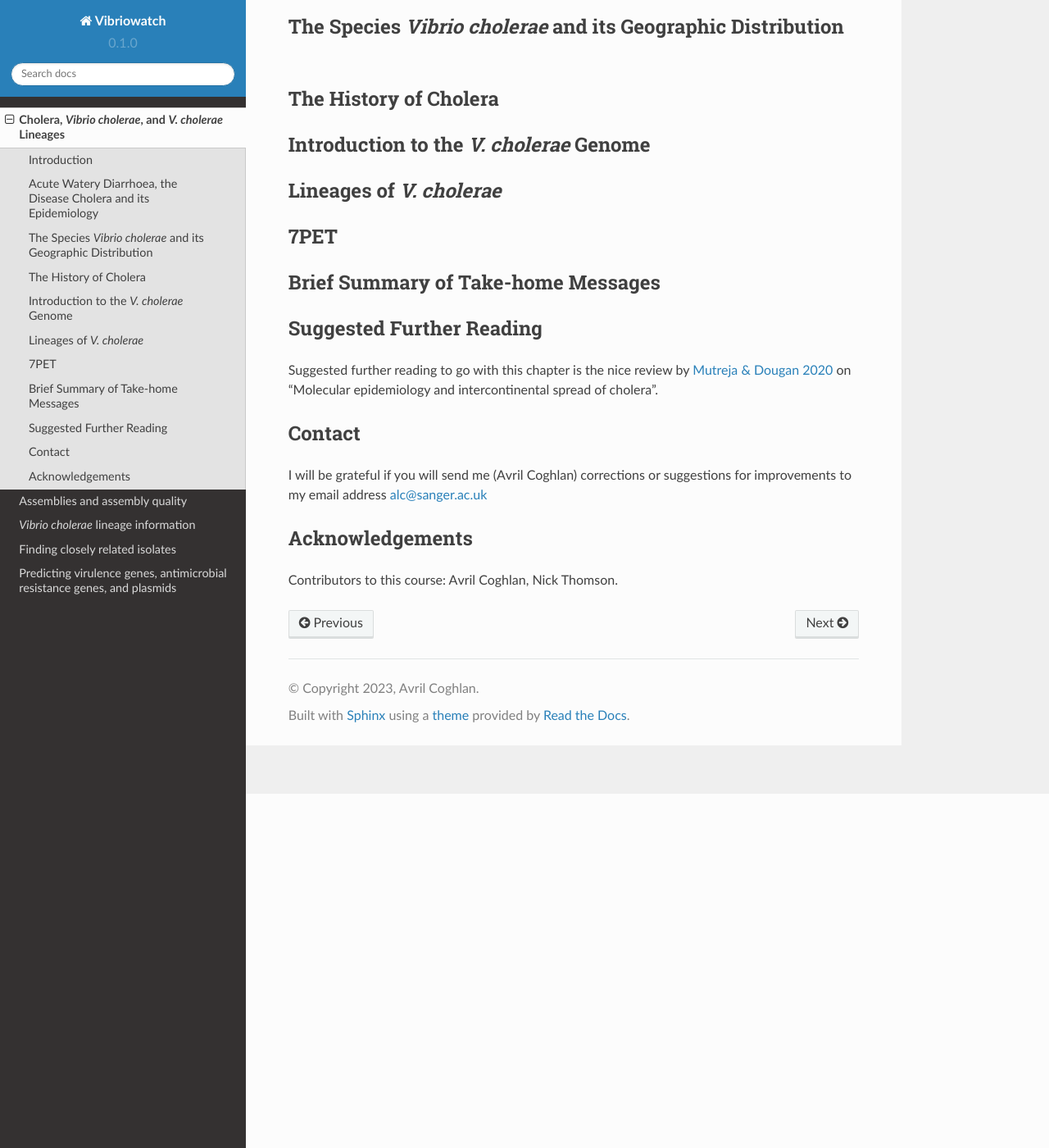
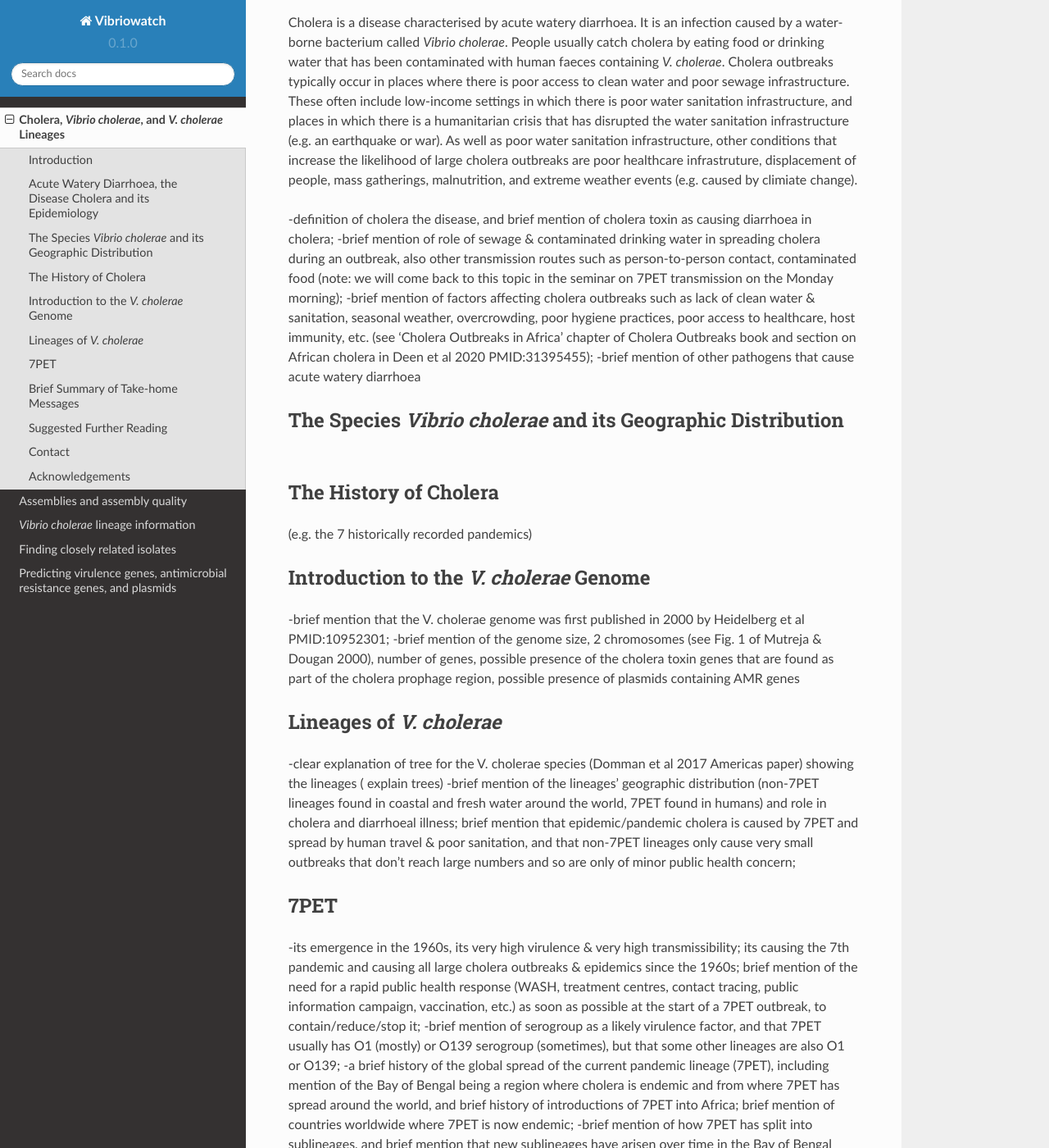
Before and after one commit to avrilcoghlan/cholerabook, a Sphinx documentation site: the page built from docs/source/vibriogenomes.rst, in a window 1280 px wide and 1400 px high, scrolled down 432 px. Shown: the whole window at 82% size. Built offline with Sphinx 7.4.7 and the Read the Docs theme 2.0.0, drawn with Linux system fonts in a browser that asks for light colours; some of the changed text lies outside the part shown.

Commit message:
Update vibriogenomes.rst

```diff
--- a/docs/source/vibriogenomes.rst
+++ b/docs/source/vibriogenomes.rst
@@ -11,20 +11,55 @@ and that a 7PET outbreak requires a rapid and large public health response.
 Acute Watery Diarrhoea, the Disease Cholera and its Epidemiology
 ----------------------------------------------------------------
 
+Cholera is a disease characterised by acute watery diarrhoea. It is an infection caused by a water-borne bacterium
+called *Vibrio cholerae*. People usually catch cholera by eating food or drinking water that has been contaminated
+with human faeces containing *V. cholerae*. Cholera outbreaks typically occur in places where there is poor access
+to clean water and poor sewage infrastructure. These often include low-income settings in which there is poor water sanitation infrastructure,
+and places in which there is a humanitarian crisis that has disrupted the water sanitation infrastructure (e.g. an earthquake or
+war). As well as poor water sanitation infrastructure, other conditions that increase the likelihood of large cholera outbreaks
+are poor healthcare infrastruture, displacement of people, mass gatherings, malnutrition, and extreme weather events (e.g. caused
+by climiate change).
+
+
+-definition of cholera the disease, and brief mention of cholera toxin as causing diarrhoea in cholera;
+-brief mention of role of sewage & contaminated drinking water in spreading cholera during an outbreak, also other transmission routes such as person-to-person contact, contaminated food (note: we will come back to this topic in the seminar on 7PET transmission on the Monday morning);
+-brief mention of factors affecting cholera outbreaks such as lack of clean water & sanitation, seasonal weather, overcrowding, poor hygiene practices, poor access to healthcare, host immunity, etc. (see ‘Cholera Outbreaks in Africa’ chapter of Cholera Outbreaks book and section on African cholera in Deen et al 2020 PMID:31395455);
+-brief mention of other pathogens that cause acute watery diarrhoea
+
+
+
 The Species *Vibrio cholerae* and its Geographic Distribution
 -------------------------------------------------------------
 
 The History of Cholera
 ----------------------
 
+(e.g. the 7 historically recorded pandemics)
+
 Introduction to the *V. cholerae* Genome
 ----------------------------------------
+
+-brief mention that the V. cholerae genome was first published in 2000 by Heidelberg et al PMID:10952301;
+-brief mention of the genome size, 2 chromosomes (see Fig. 1 of Mutreja & Dougan 2000), number of genes, possible presence of the cholera toxin genes that are found as part of the cholera prophage region, possible presence of plasmids containing AMR genes
+
 
 Lineages of *V. cholerae*
 -------------------------
 
+-clear explanation of tree for the V. cholerae species (Domman et al 2017 Americas paper) showing the lineages ( explain trees)
+-brief mention of the lineages’ geographic distribution (non-7PET lineages found in coastal and fresh water around the world, 7PET found in humans) and role in cholera and diarrhoeal illness; brief mention that epidemic/pandemic cholera is caused by 7PET and spread by human travel & poor sanitation, and that non-7PET lineages only cause very small outbreaks that don’t reach large numbers and so are only of minor public health concern;
+
+
 7PET
 ----
+
+-its emergence in the 1960s, its very high virulence & very high transmissibility; its causing the 7th pandemic and causing all large cholera outbreaks & epidemics since the 1960s; brief mention of the need for a rapid public health response (WASH, treatment centres, contact tracing, public information campaign, vaccination, etc.) as soon as possible at the start of a 7PET outbreak, to contain/reduce/stop it;
+-brief mention of serogroup as a likely virulence factor, and that 7PET usually has O1 (mostly) or O139 serogroup (sometimes), but that some other lineages are also O1 or O139;
+-a brief history of the global spread of the current pandemic lineage (7PET), including mention of the Bay of Bengal being a region where cholera is endemic and from where 7PET has spread around the world, and brief history of introductions of 7PET into Africa; brief mention of countries worldwide where 7PET is now endemic;
+-brief mention of how 7PET has split into sublineages, and brief mention that new sublineages have arisen over time in the Bay of Bengal region and spread around the world; brief mention of names of sublineages previously or currently found in Africa;
+-the recently revised GTFCC definitions of cholera cases and ‘cholera-free’ country statuses;
+-brief mention that 7PET can be controlled by vaccination; that vaccines have high efficiency against 7PET but are in short supply and that genomic information has great potential to help us decide who to vaccine (e.g. populations exposed to 7PET, especially those exposed to multi-drug resistant 7PET sublineages)
+
 
 Brief Summary of Take-home Messages
 -----------------------------------
```
